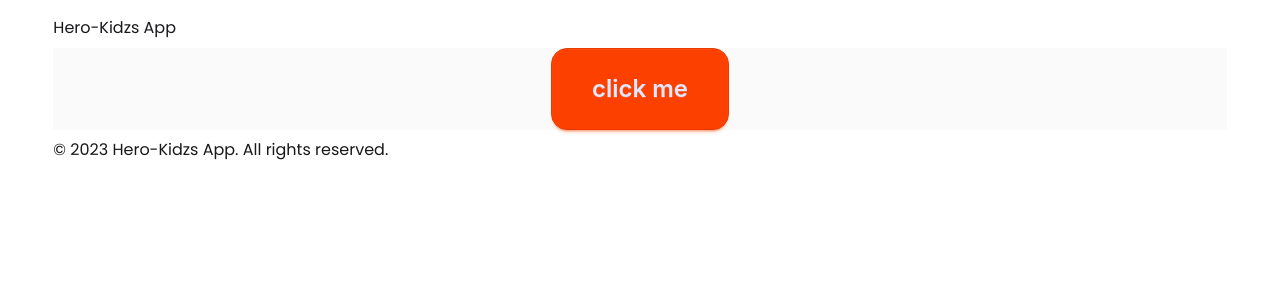
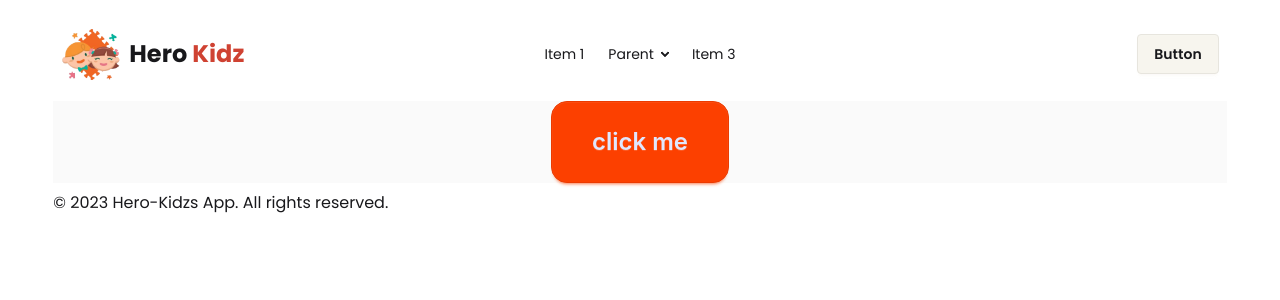
Before and after one commit to Rakibstack/Hero-Kidz-Project, a Next.js app: page / in a window 1280 px wide. Shown: the top 300 px of the page. Built offline with nearby package versions, Linux system fonts and the light colour scheme.

Commit message:
design  hero kids logo

```diff
--- /dev/null
+++ b/src/components/layout/Logo.jsx
@@ -0,0 +1,19 @@
+import Image from 'next/image';
+import Link from 'next/link';
+import React from 'react';
+
+const Logo = () => {
+    return (
+        <Link className='flex items-center gap-2' href={'/'}>
+            <Image
+            alt='logo-hero-kidzs'
+            src={'/assets/logo.png'}
+            width={60}
+            height={50}
+            />
+            <h2 className='text-2xl font-bold'>Hero <span className='text-secondary'>Kidz</span></h2>
+        </Link>
+    );
+};
+
+export default Logo;
--- a/src/components/layout/Navber.jsx
+++ b/src/components/layout/Navber.jsx
@@ -1,11 +1,81 @@
-import React from 'react';
+import React from "react";
+import Logo from "./Logo";
 
 const Navber = () => {
-    return (
-        <div>
-            <h2>Hero-Kidzs App</h2>
+  return (
+    <div className="navbar bg-base-100 ">
+      <div className="navbar-start">
+        <div className="dropdown">
+          <div tabIndex={0} role="button" className="btn btn-ghost lg:hidden">
+            <svg
+              xmlns="http://www.w3.org/2000/svg"
+              className="h-5 w-5"
+              fill="none"
+              viewBox="0 0 24 24"
+              stroke="currentColor"
+            >
+              {" "}
+              <path
+                strokeLinecap="round"
+                strokeLinejoin="round"
+                strokeWidth="2"
+                d="M4 6h16M4 12h8m-8 6h16"
+              />{" "}
+            </svg>
+          </div>
+          <ul
+            tabIndex="-1"
+            className="menu menu-sm dropdown-content bg-base-100 rounded-box z-1 mt-3 w-52 p-2 shadow"
+          >
+            <li>
+              <a>Item 1</a>
+            </li>
+            <li>
+              <a>Parent</a>
+              <ul className="p-2">
+                <li>
+                  <a>Submenu 1</a>
+                </li>
+                <li>
+                  <a>Submenu 2</a>
+                </li>
+              </ul>
+            </li>
+            <li>
+              <a>Item 3</a>
+            </li>
+          </ul>
         </div>
-    );
+        <Logo></Logo>
+      </div>
+      <div className="navbar-center hidden lg:flex">
+        <ul className="menu menu-horizontal px-1">
+          <li>
+            <a>Item 1</a>
+          </li>
+          <li>
+            <details>
+              <summary>Parent</summary>
+              <ul className="p-2 bg-base-100 w-40 z-1">
+                <li>
+                  <a>Submenu 1</a>
+                </li>
+                <li>
+                  <a>Submenu 2</a>
+                </li>
+              </ul>
+            </details>
+          </li>
+          <li>
+            <a>Item 3</a>
+          </li>
+        </ul>
+      </div>
+      <div className="navbar-end">
+        <a className="btn">Button</a>
+      </div>
+    </div>
+  );
 };
 
 export default Navber;
```
